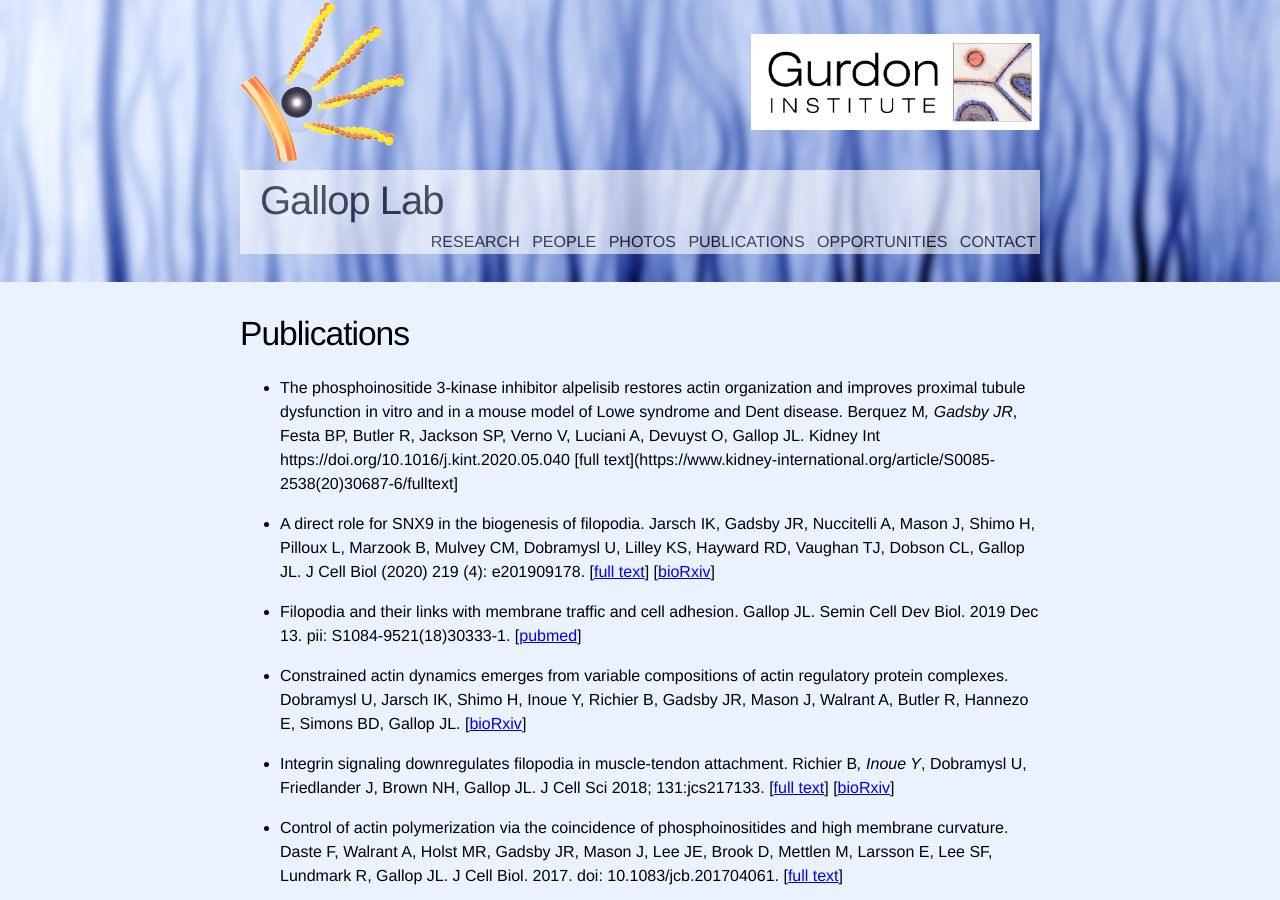
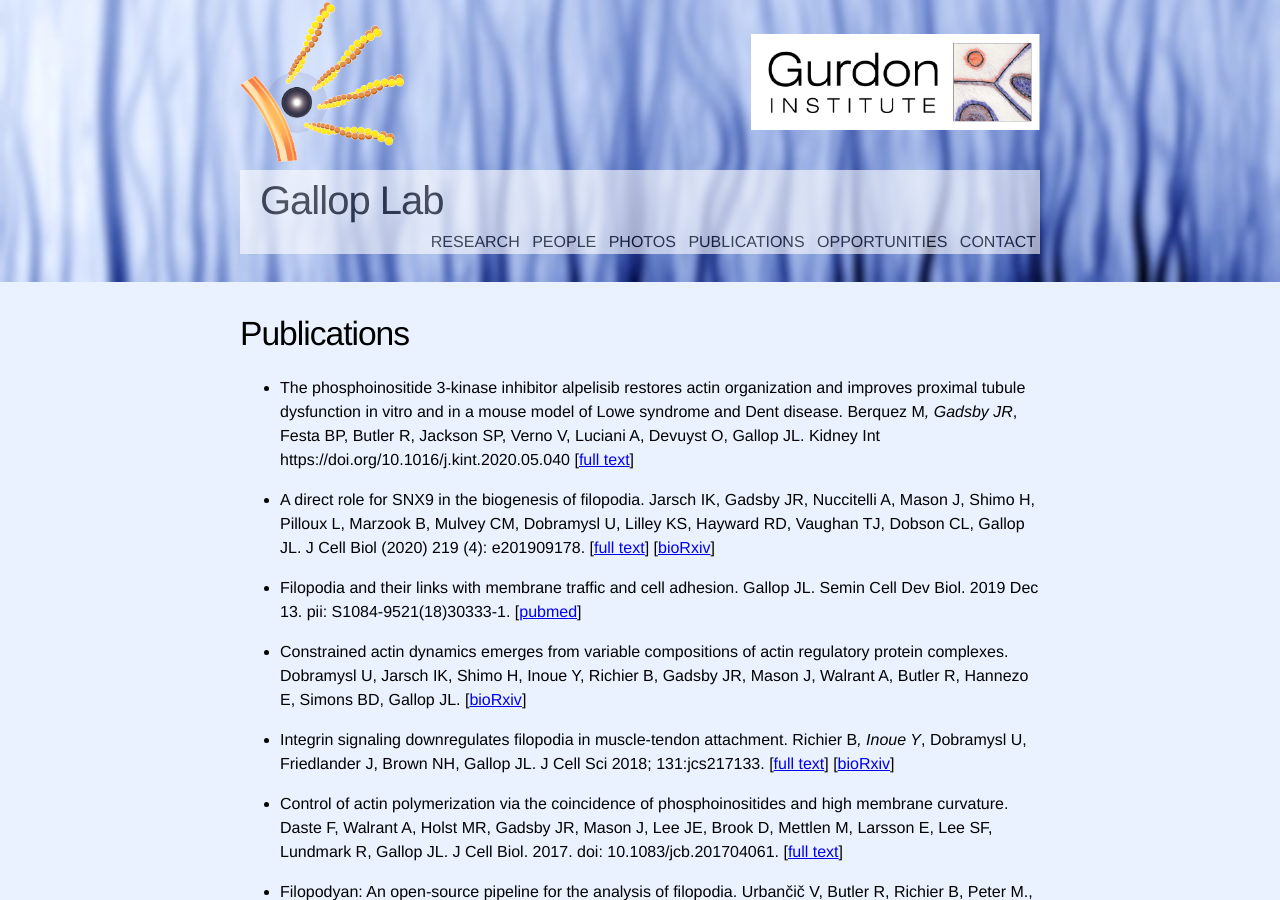
Before and after one commit to Gallop-Lab/gallop-lab.github.io, a Jekyll site: the page built from 5_publications.md, in a window 1280 px wide and 900 px high. Built offline with Jekyll 4.4.1, drawn with Linux system fonts in a browser that asks for light colours.

Commit message:
Update 5_publications.md

```diff
--- a/5_publications.md
+++ b/5_publications.md
@@ -7,7 +7,7 @@
   </style>
 ---
 
-* The phosphoinositide 3-kinase inhibitor alpelisib restores actin organization and improves proximal tubule dysfunction in vitro and in a mouse model of Lowe syndrome and Dent disease.  Berquez M*, Gadsby JR*, Festa BP, Butler R, Jackson SP, Verno V, Luciani A, Devuyst O, Gallop JL. Kidney Int https://doi.org/10.1016/j.kint.2020.05.040 [full text](https://www.kidney-international.org/article/S0085-2538(20)30687-6/fulltext]
+* The phosphoinositide 3-kinase inhibitor alpelisib restores actin organization and improves proximal tubule dysfunction in vitro and in a mouse model of Lowe syndrome and Dent disease.  Berquez M*, Gadsby JR*, Festa BP, Butler R, Jackson SP, Verno V, Luciani A, Devuyst O, Gallop JL. Kidney Int https://doi.org/10.1016/j.kint.2020.05.040 [[full text](https://www.kidney-international.org/article/S0085-2538(20)30687-6/fulltext)]
 * A direct role for SNX9 in the biogenesis of filopodia.  Jarsch IK, Gadsby JR, Nuccitelli A, Mason J, Shimo H, Pilloux L, Marzook B, Mulvey CM, Dobramysl U, Lilley KS, Hayward RD, Vaughan TJ, Dobson CL, Gallop JL. J Cell Biol (2020) 219 (4): e201909178. [[full text](https://doi.org/10.1083/jcb.201909178)] [[bioRxiv](https://doi.org/10.1101/710285)]
 * Filopodia and their links with membrane traffic and cell adhesion. Gallop JL. Semin Cell Dev Biol. 2019 Dec 13. pii: S1084-9521(18)30333-1. [[pubmed](https://www.ncbi.nlm.nih.gov/pubmed/31843255)]
 * Constrained actin dynamics emerges from variable compositions of actin regulatory protein complexes. Dobramysl U, Jarsch IK, Shimo H, Inoue Y, Richier B, Gadsby JR, Mason J, Walrant A, Butler R, Hannezo E, Simons BD, Gallop JL. [[bioRxiv](https://doi.org/10.1101/525725)]
```
